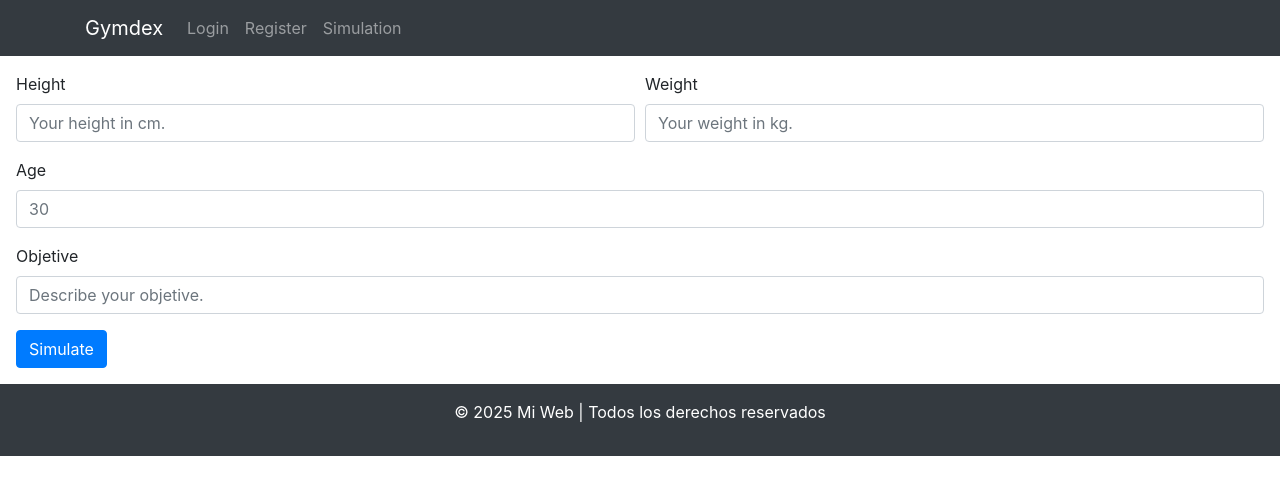
After one commit to LuisCano23/Gymdex, a Flask app: page /simulation in a window 1280 px wide. The commit adds this page. Shown: the top 495 px of the page. Run offline with Flask 3, Linux system fonts and the light colour scheme.

Commit message:
Configuraciones menores en html - Vista para simulacion

```diff
--- a/app/routes.py
+++ b/app/routes.py
@@ -14,3 +14,7 @@ def register():
 @routes.route("/login")
 def login():
     return render_template("security/login.html")
+
+@routes.route("/simulation")
+def simulation():
+    return render_template("simulation.html")
--- a/app/templates/base.html
+++ b/app/templates/base.html
@@ -7,6 +7,7 @@
     <link rel="stylesheet" href="https://cdn.jsdelivr.net/npm/bootstrap@4.4.1/dist/css/bootstrap.min.css" integrity="sha384-Vkoo8x4CGsO3+Hhxv8T/Q5PaXtkKtu6ug5TOeNV6gBiFeWPGFN9MuhOf23Q9Ifjh" crossorigin="anonymous">
 </head>
 <body class="mh-100">
+    {% if show_header %}
     <nav class="navbar navbar-expand-lg navbar-dark bg-dark">
         <div class="container">
             <a class="navbar-brand" href="/">Gymdex</a>
@@ -17,14 +18,18 @@
                 <ul class="navbar-nav ms-auto">
                     <li class="nav-item"><a class="nav-link" href="{{ url_for('routes.login') }}">Login</a></li>
                     <li class="nav-item"><a class="nav-link" href="{{ url_for('routes.register') }}">Register</a></li>
+                    <li class="nav-item"><a class="nav-link" href="{{ url_for('routes.simulation') }}">Simulation</a></li>
                 </ul>
             </div>
         </div>
     </nav>
+    {% endif %}
     {% block content %}
     {% endblock %}
+    {% if show_footer %}
     <footer class="bg-dark text-white text-center py-3">
         <p>&copy; 2025 Mi Web | Todos los derechos reservados</p>
     </footer>
+    {% endif %}
 </body>
 </html>
--- a/app/templates/index.html
+++ b/app/templates/index.html
@@ -1,7 +1,8 @@
 {% extends 'base.html' %}
-
+{% set show_header=true %}
+{% set show_footer=true %}
     {% block content %}
-    <div class="container my-5">
+    <div class="container my-5 vh-100">
         <div class="row">
             <div class="col-md-6">
                 <h2>Sección 1</h2>
--- /dev/null
+++ b/app/templates/simulation.html
@@ -0,0 +1,28 @@
+{% extends 'base.html' %}
+{% set show_header=true %}
+{% set show_footer=true %}
+
+{% block content %}
+<form class="p-3">
+    <div class="form-row">
+        <div class="form-group col-md-6">
+            <label for="inputEmail4">Height</label>
+            <input type="email" class="form-control" id="inputEmail4" placeholder="Your height in cm.">
+        </div>
+        <div class="form-group col-md-6">
+            <label for="inputPassword4">Weight</label>
+            <input type="password" class="form-control" id="inputPassword4" placeholder="Your weight in kg.">
+        </div>
+    </div>
+    <div class="form-group">
+        <label for="inputAddress">Age</label>
+        <input type="text" class="form-control" id="inputAddress" placeholder="30">
+    </div>
+    <div class="form-group">
+        <label>Objetive</label>
+        <input class="form-control" id="exampleFormControlSelect1" placeholder="Describe your objetive.">
+        </input>
+    </div>
+    <button type="submit" class="btn btn-primary ">Simulate</button>
+</form>
+{% endblock content %}
```
